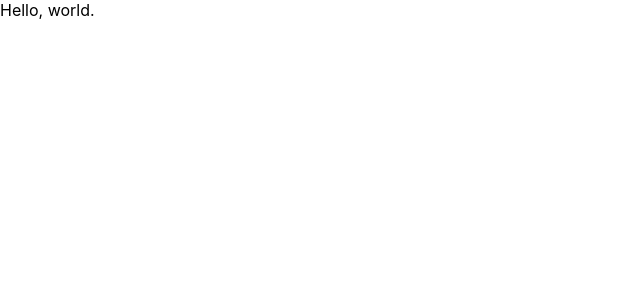
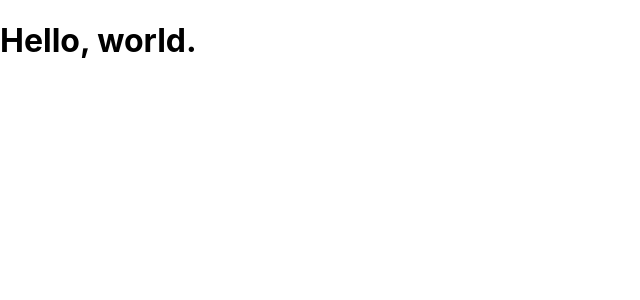
Before and after one commit to ah-0717/react-crud-app, a React (Create React App) app: page / in a window 1280 px wide. Shown: the top 300 px of the page, without its empty margins (0-640 px from the left). Built offline with nearby package versions, Linux system fonts and the light colour scheme.

Commit message:
change tag to h11

```diff
--- a/src/App.js
+++ b/src/App.js
@@ -1,7 +1,7 @@
 import React from 'react';
 
 function App() {
-  return (<div>Hello, world.</div>);
+  return (<h1>Hello, world.</h1>);
 }
 
 export default App;
```
